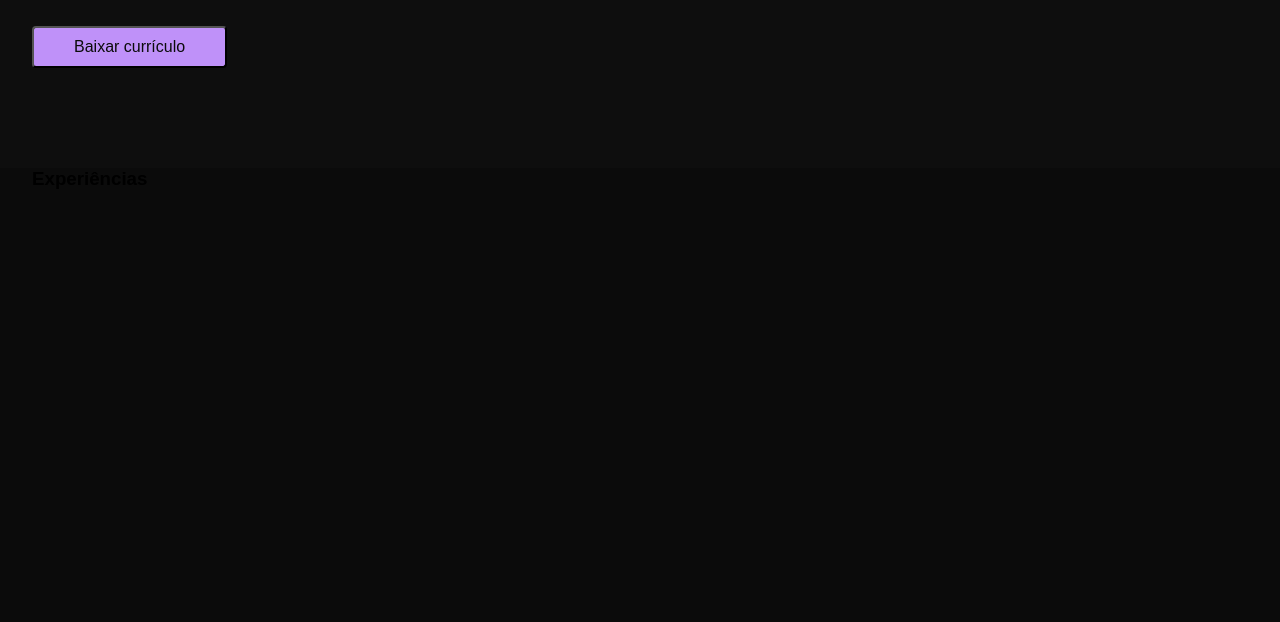
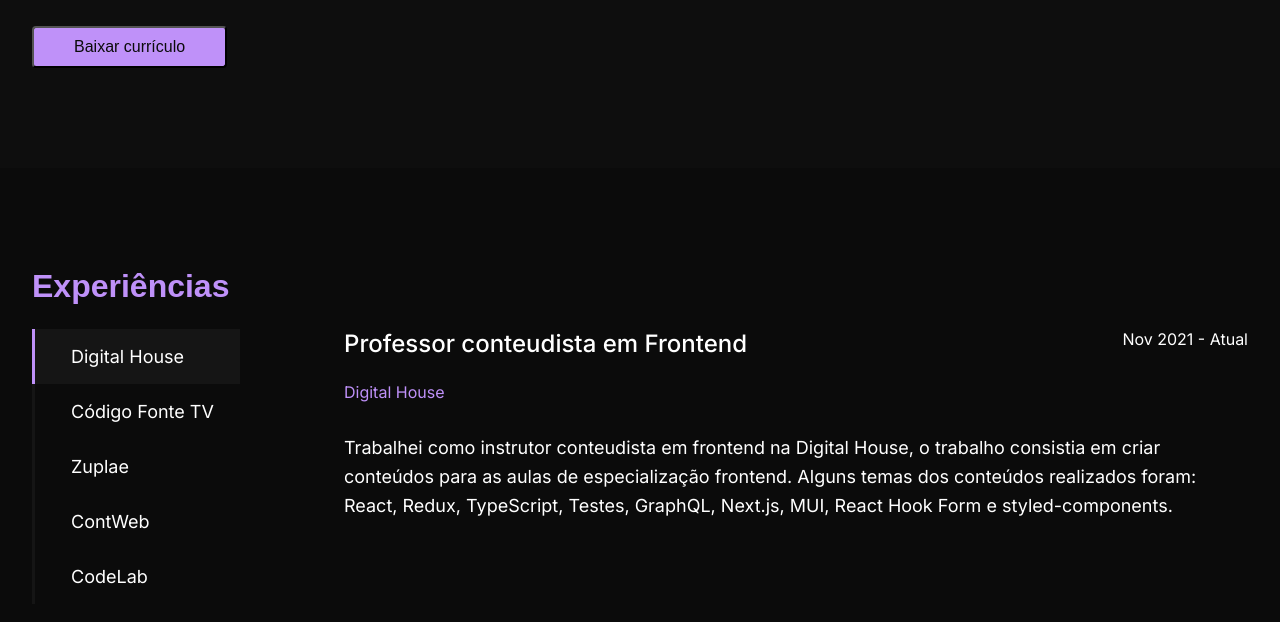
Before and after one commit to felipeerosdev/desafio-013, a plain HTML site: page index.html in a window 1280 px wide. Shown: the part 978-1600 px from the top of the page. Before the commit the page ends 1168 px from the top, so only its background shows below. Drawn offline with Linux system fonts and the light colour scheme; a web font is replaced by a local one.

Commit message:
style(main):finished style experiences of main

```diff
--- a/css/main.css
+++ b/css/main.css
@@ -36,3 +36,69 @@ h1,h2,h3,h4,h5,h6 {
   width: 24px;
   height: 24px;
 }
+.experiences{
+  padding: 100px 0;
+}
+.experiences__title{
+  color: var(--brand-color);
+  font-size: 32px;
+  margin-bottom: 24px;
+}
+.experiences__wrapper{
+  display: flex;
+  gap: 104px;
+}
+.experiences__menu__wrapper{
+  /* border-left: 3px solid var(--dark-30); */
+  display: flex;
+  flex-direction: column;
+}
+.experiences__menu__label{
+  color: var(--white);
+  padding-left:36px;
+  position: relative;
+  border-left: 3px solid var(--dark-30);
+  width: 208px;
+  height: 55px;
+  display: flex;
+  align-items: center;
+  font-size: 18px;
+}
+.experiences__menu__label__span{
+  cursor: pointer;
+}
+.experiences__menu__label:has(.experiences__menu__input:checked){
+    border-left: 3px solid var(--brand-color);
+    background-color: var(--dark-30);
+    /* transition: border-color .3s ease-in-out; */
+}
+.experiences__menu__input{
+  opacity: 0;
+  position: absolute;
+  display: block;
+}
+.experiences__top{
+  display: flex;
+  justify-content: space-between;
+  margin-bottom: 24px;
+}
+.experiences__subtitle{
+  color: var(--white);
+  font-size: 24px;
+  font-family: "Inter",sans-serif;
+  font-weight: 500;
+}
+.experiences__paragraph__top{
+  color: var(--white);
+  font-size: 16px;
+}
+.experiences__paragraph--color{
+  color: var(--brand-color);
+  font-size: 16px;
+  margin-bottom: 32px;
+}
+.experiences__paragraph{
+  font-size: 18px;
+  color: var(--white);
+  line-height: 1.6;
+}
--- a/index.html
+++ b/index.html
@@ -60,12 +60,42 @@
         </div>
       </section>
 
-      <section>
-        <div class="wrapper">
-          <h3>Experiências</h3>
-          <div>
+      <section class="experiences wrapper">
+        <h3 class="experiences__title">Experiências</h3>
+        <div class="experiences__wrapper">
+          <div class="experiences__menu__wrapper">
+
+            <label class="experiences__menu__label">
+              <input type="radio" name="experiences__menu" class="experiences__menu__input" checked><span class="experiences__menu__label__span">Digital House</span>
+            </label>
+
+            <label class="experiences__menu__label">
+              <input type="radio" name="experiences__menu" class="experiences__menu__input"><span class="experiences__menu__label__span">Código Fonte TV</span>
+            </label>
+
+            <label class="experiences__menu__label">
+              <input type="radio" name="experiences__menu" class="experiences__menu__input"><span class="experiences__menu__label__span">Zuplae</span>
+            </label>
+
+            <label class="experiences__menu__label">
+              <input type="radio" name="experiences__menu" class="experiences__menu__input"><span class="experiences__menu__label__span">ContWeb</span>
+            </label>
+
+            <label class="experiences__menu__label">
+              <input type="radio" name="experiences__menu" class="experiences__menu__input"><span class="experiences__menu__label__span">CodeLab</span>
+            </label>
 
           </div>
+          <div class="experiences__content">
+
+            <div class="experiences__top">
+              <h4 class="experiences__subtitle">Professor conteudista em Frontend</h4>
+              <p class="experiences__paragraph__top">Nov 2021 - Atual</p>
+            </div>
+            <p class="experiences__paragraph--color">Digital House</p>
+            <p class="experiences__paragraph">Trabalhei como instrutor conteudista em frontend na Digital House, o trabalho consistia em criar conteúdos para as aulas de especialização frontend. Alguns temas dos conteúdos realizados foram: React, Redux, TypeScript, Testes, GraphQL, Next.js, MUI, React Hook Form e styled-components.</p>
+          </div>
+
         </div>
       </section>
     </main>
```
